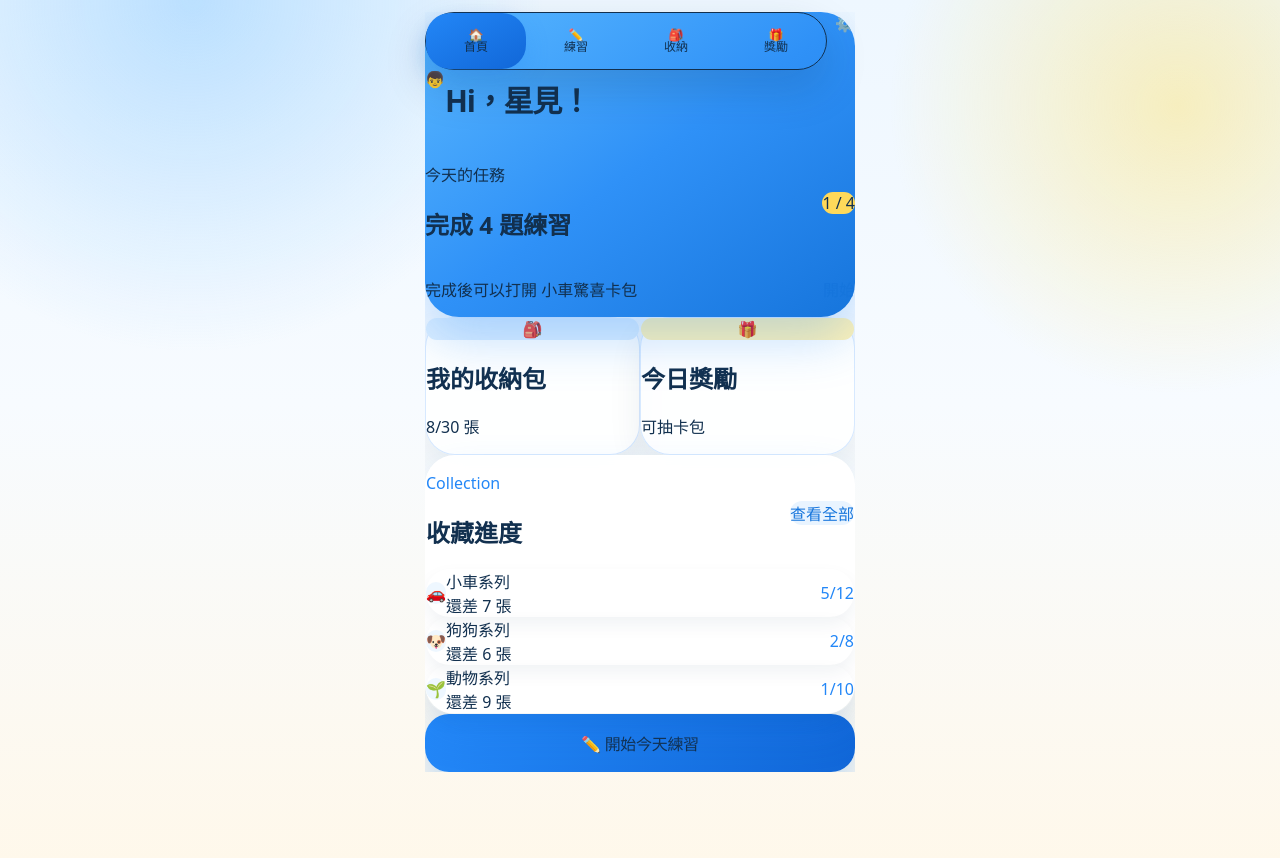
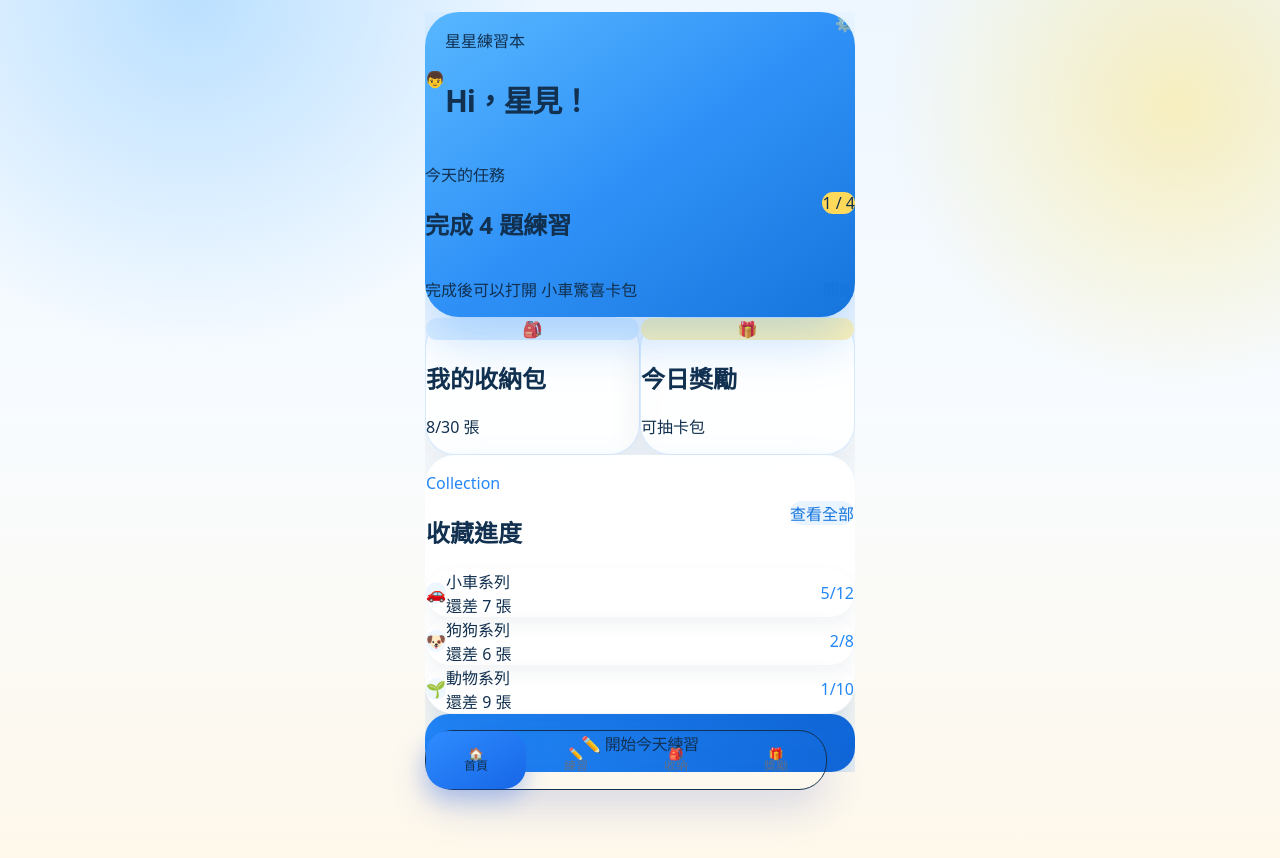
Before and after one commit to daisanity-svg/star-practice-pwa, a Next.js app: page / in a window 1280 px wide. Shown: the top 858 px of the page. Built offline with nearby package versions, Linux system fonts and the light colour scheme; no server answers; the database is empty.

Commit message:
Apply blue kid bottom navigation design

```diff
--- a/components/KidBottomNav.tsx
+++ b/components/KidBottomNav.tsx
@@ -14,19 +14,19 @@ export function KidBottomNav() {
   const pathname = usePathname();
 
   return (
-    <nav className="fixed inset-x-0 bottom-3 z-50 mx-auto w-[calc(100%-28px)] max-w-[402px] rounded-[30px] border border-white/90 bg-white/90 p-1.5 shadow-[0_18px_44px_rgba(18,48,79,0.18)] backdrop-blur-xl">
+    <nav className="fixed inset-x-0 bottom-[max(10px,env(safe-area-inset-bottom))] z-50 mx-auto w-[calc(100%-24px)] max-w-[402px] rounded-[28px] border border-white/80 bg-white/92 p-1.5 shadow-[0_18px_42px_rgba(30,64,175,0.16)] backdrop-blur-xl">
       <div className="grid grid-cols-4 gap-1">
         {items.map((item) => {
           const active = pathname === item.href;
           const itemClass = active
-            ? 'bg-gradient-to-br from-[#2387f7] to-[#1167d8] text-white shadow-[0_10px_22px_rgba(35,135,247,0.28)]'
-            : 'text-slate-500 active:bg-[#e9f4ff]';
+            ? 'bg-gradient-to-br from-[#2f8cff] to-[#1766e6] text-white shadow-[0_10px_22px_rgba(37,99,235,0.30)]'
+            : 'text-[#5f6f89] hover:bg-[#f0f7ff] active:bg-[#e5f1ff]';
 
           return (
             <Link
               key={item.href}
               href={item.href}
-              className={'flex min-h-[56px] touch-manipulation flex-col items-center justify-center rounded-[24px] text-[12px] font-black transition active:scale-[0.98] ' + itemClass}
+              className={'flex min-h-[58px] touch-manipulation select-none flex-col items-center justify-center rounded-[22px] text-[12px] font-black transition active:scale-[0.98] ' + itemClass}
             >
               <span className="text-xl leading-none">{item.icon}</span>
               <span className="mt-1 leading-none">{item.label}</span>
```
